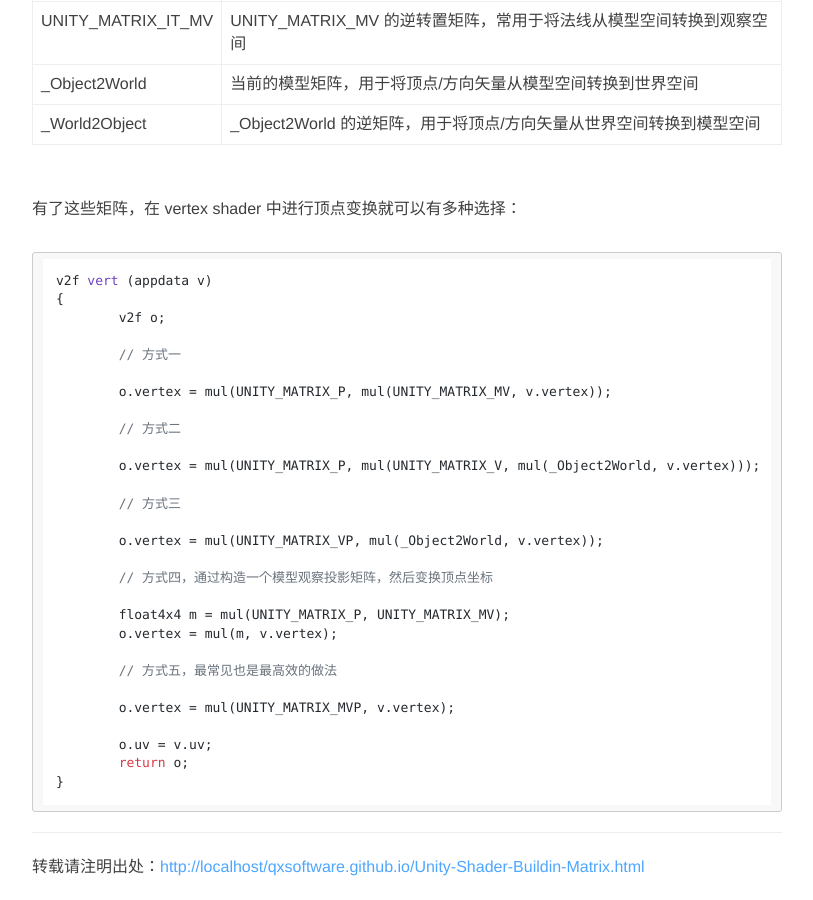
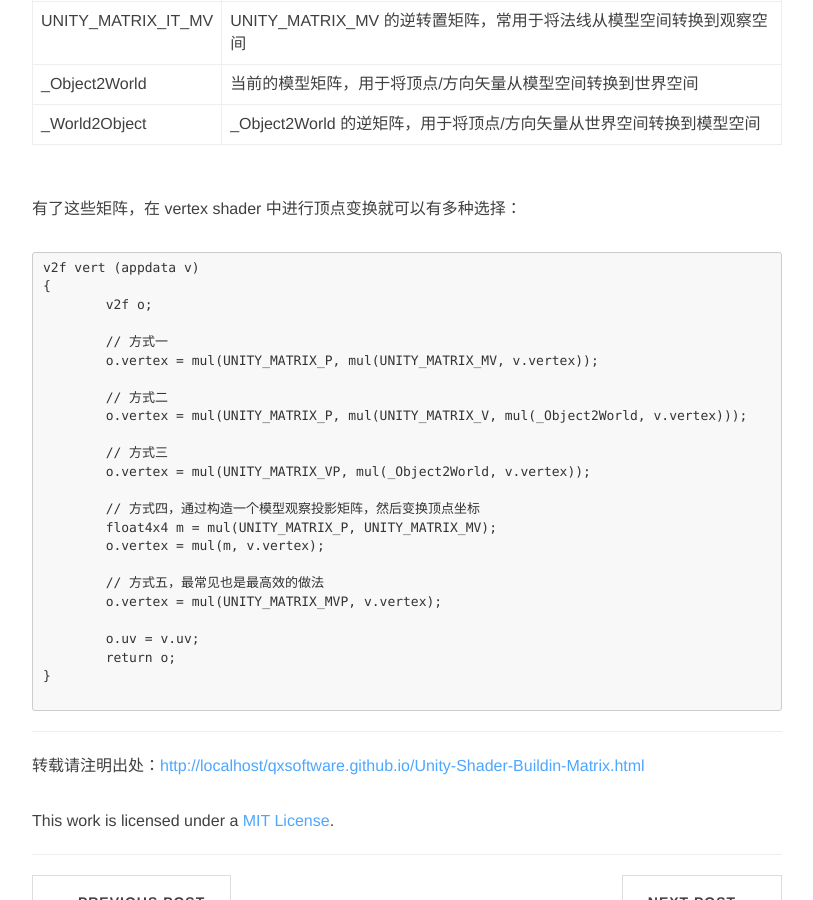
Before and after one commit to QXSoftware/qxsoftware.github.io, a Jekyll site: the page built from _posts/2016-10-30-Unity Shader Buildin Matrix.md, in a window 1280 px wide and 900 px high, scrolled down 819 px. Shown: the whole window, without its empty margins (233-1046 px from the left). Built offline with Jekyll 4.4.1, drawn with Linux system fonts in a browser that asks for light colours; nearby versions of some CDN libraries; comment, search, counter and statistics services are not loaded.

Commit message:
test GLSL

````diff
--- a/_posts/2016-10-30-Unity Shader Buildin Matrix.md
+++ b/_posts/2016-10-30-Unity Shader Buildin Matrix.md
@@ -20,35 +20,29 @@
 
 有了这些矩阵，在 vertex shader 中进行顶点变换就可以有多种选择：
 
-{% highlight c %}
-
+```GLSL
 v2f vert (appdata v)
 {
 	v2f o;
 
 	// 方式一
-
 	o.vertex = mul(UNITY_MATRIX_P, mul(UNITY_MATRIX_MV, v.vertex));
 
 	// 方式二
-
 	o.vertex = mul(UNITY_MATRIX_P, mul(UNITY_MATRIX_V, mul(_Object2World, v.vertex)));
 
 	// 方式三
-
 	o.vertex = mul(UNITY_MATRIX_VP, mul(_Object2World, v.vertex));
 
 	// 方式四，通过构造一个模型观察投影矩阵，然后变换顶点坐标
-
 	float4x4 m = mul(UNITY_MATRIX_P, UNITY_MATRIX_MV);
 	o.vertex = mul(m, v.vertex);
 
 	// 方式五，最常见也是最高效的做法
-
 	o.vertex = mul(UNITY_MATRIX_MVP, v.vertex);
 
 	o.uv = v.uv;
 	return o;
 }
 
-{% endhighlight %}
+```
````
